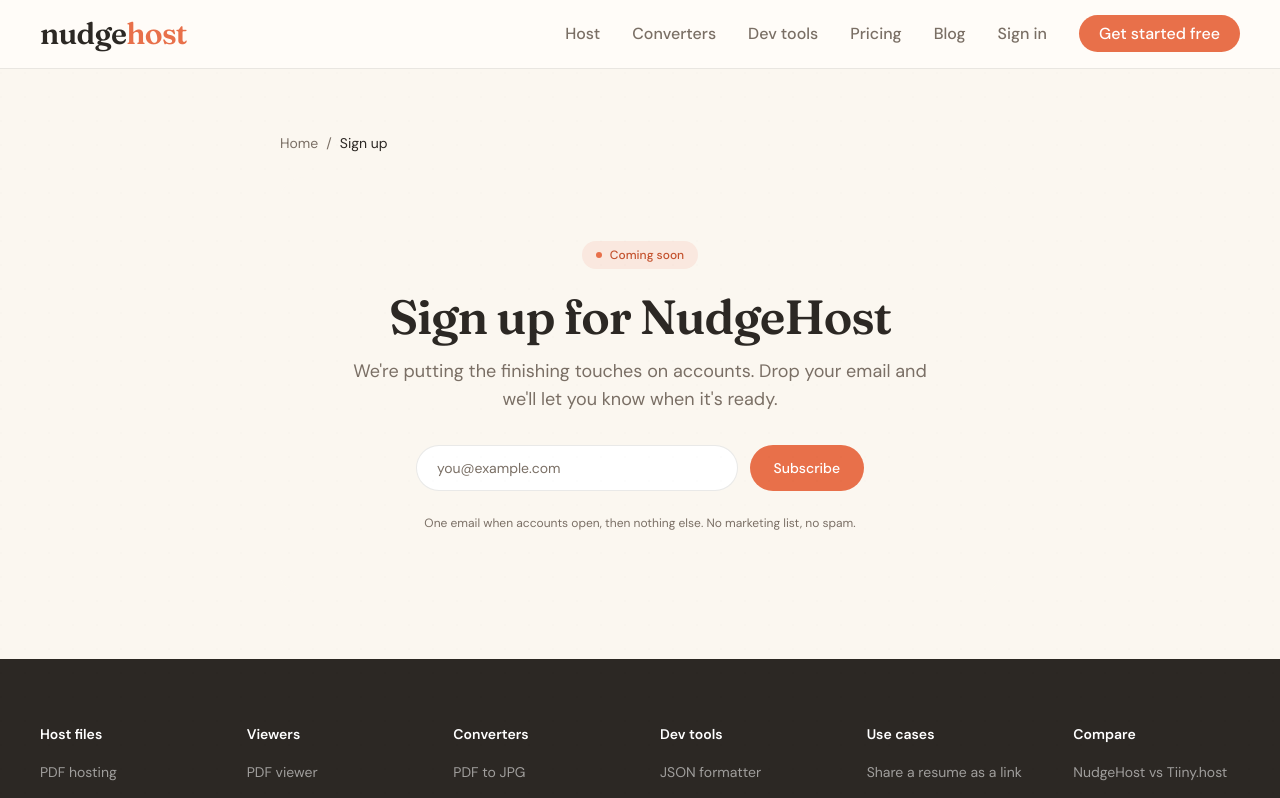
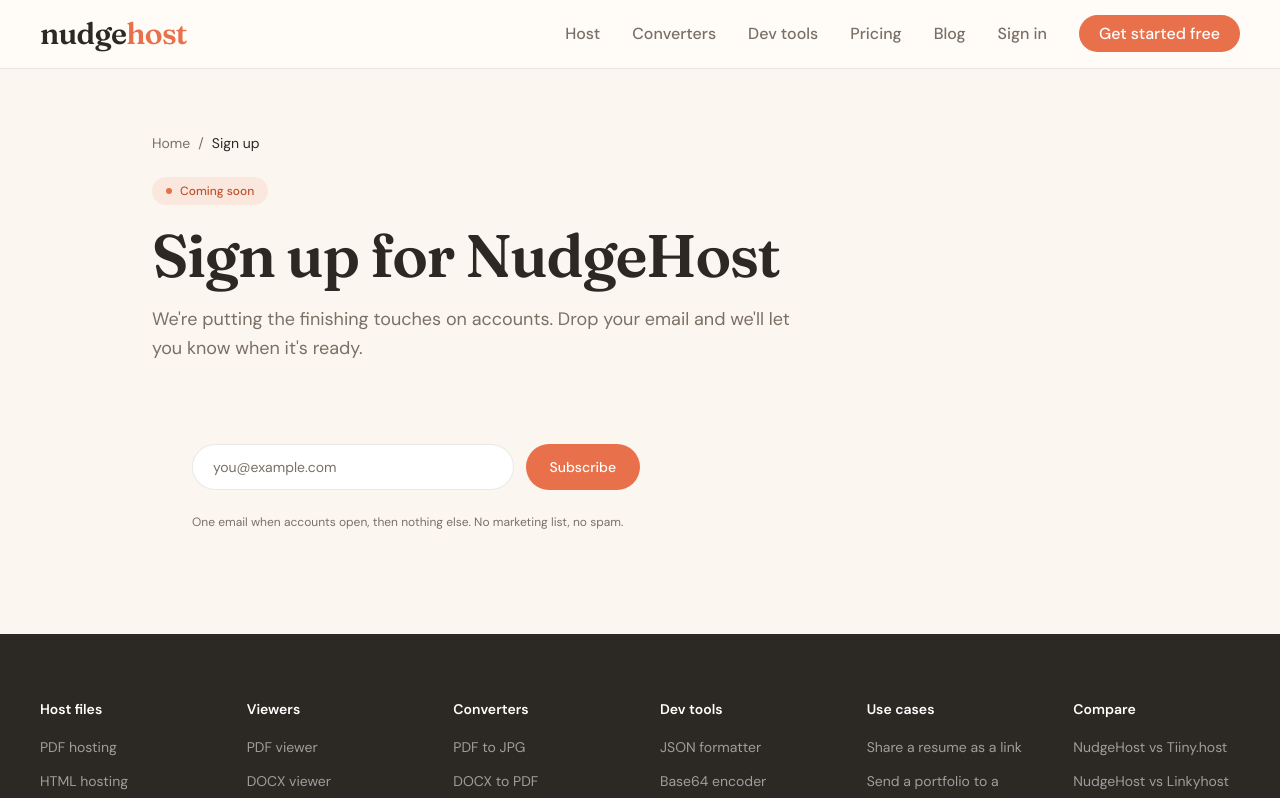
Before and after one commit to NudgeHostHQ/nudgehost, a Next.js app: page /sign-up in a window 1280 px wide. Shown: the top 798 px of the page. Built offline with nearby package versions, Linux system fonts and the light colour scheme; no server answers.

Commit message:
fix: align all page headers to match /dev-tools reference layout

```diff
--- a/app/host/page.tsx
+++ b/app/host/page.tsx
@@ -68,11 +68,11 @@
           </ol>
         </nav>
 
-        <header className="mb-12">
-          <h1 className="mb-4 font-display text-4xl font-semibold leading-tight tracking-tight md:text-6xl">
+        <header className="mb-10 max-w-2xl">
+          <h1 className="mb-5 font-display text-4xl font-semibold leading-tight tracking-tight md:text-6xl">
             Host any file as a link.
           </h1>
-          <p className="max-w-2xl text-lg text-muted">
+          <p className="text-lg leading-relaxed text-muted">
             Drop a file, get a clean shareable URL. PDFs, HTML pages, ZIPs, images, AI-generated
             outputs: anything you need to share, NudgeHost will host it for free.
           </p>
--- a/app/pricing/page.tsx
+++ b/app/pricing/page.tsx
@@ -159,15 +159,9 @@
       />
       <Navbar />
       <main>
-        {/* HERO */}
-        <section className="relative overflow-hidden px-6 py-16">
-          <div
-            className="absolute -right-32 -top-20 -z-0 h-[400px] w-[400px] rounded-full bg-peach opacity-40"
-            aria-hidden="true"
-          />
-          <div className="relative z-10 mx-auto max-w-5xl">
-            <nav aria-label="Breadcrumb" className="mb-5 text-sm text-muted">
-              <ol className="flex flex-wrap gap-2">
+        <div className="mx-auto max-w-5xl px-6 pt-16">
+          <nav aria-label="Breadcrumb" className="mb-6 text-sm text-muted">
+            <ol className="flex gap-2">
               <li>
                 <Link href="/" className="hover:text-charcoal">
                   Home
@@ -179,17 +173,19 @@
               </li>
             </ol>
           </nav>
+
+          <header className="mb-10 max-w-2xl">
             <h1 className="mb-5 font-display text-4xl font-semibold leading-tight tracking-tight md:text-6xl">
               Three plans, no traps.
             </h1>
-            <p className="max-w-2xl text-lg leading-relaxed text-muted">
+            <p className="text-lg leading-relaxed text-muted">
               The free plan is genuinely usable on its own. Pro adds custom
               domains, password protection, and bigger file limits when sharing
               becomes daily work. Team layers on shared seats, API access, and
               priority support for the small group of people doing this together.
             </p>
+          </header>
         </div>
-        </section>
 
         {/* PRICING CARDS */}
         <section
--- a/app/sign-up/page.tsx
+++ b/app/sign-up/page.tsx
@@ -32,7 +32,7 @@
   return (
     <>
       <Navbar />
-      <main className="mx-auto max-w-3xl px-6 py-16">
+      <main className="mx-auto max-w-5xl px-6 py-16">
         <nav aria-label="Breadcrumb" className="mb-6 text-sm text-muted">
           <ol className="flex gap-2">
             <li>
@@ -47,9 +47,9 @@
           </ol>
         </nav>
 
-        <div className="rounded-3xl bg-cream px-6 py-12 text-center md:px-12 md:py-16">
+        <header className="mb-10 max-w-2xl">
           {/* Coming-soon pill (same pattern as the blog hub) */}
-          <div className="mb-6 inline-flex items-center gap-2 rounded-full bg-coral-light px-3.5 py-1.5 text-xs font-medium text-coral-dark">
+          <div className="mb-5 inline-flex items-center gap-2 rounded-full bg-coral-light px-3.5 py-1.5 text-xs font-medium text-coral-dark">
             <span
               className="h-1.5 w-1.5 rounded-full bg-coral"
               aria-hidden="true"
@@ -57,22 +57,24 @@
             Coming soon
           </div>
 
-          <h1 className="mb-4 font-display text-4xl font-semibold leading-tight tracking-tight md:text-5xl">
+          <h1 className="mb-5 font-display text-4xl font-semibold leading-tight tracking-tight md:text-6xl">
             Sign up for NudgeHost
           </h1>
 
-          <p className="mx-auto mb-8 max-w-xl text-base leading-relaxed text-muted md:text-lg">
+          <p className="text-lg leading-relaxed text-muted">
             We&apos;re putting the finishing touches on accounts. Drop your
             email and we&apos;ll let you know when it&apos;s ready.
           </p>
+        </header>
 
+        <div className="rounded-3xl bg-cream px-6 py-10 md:px-10">
           {planLabel && (
             <div className="mb-6 inline-flex items-center gap-1.5 rounded-full border border-coral/40 bg-warm px-3.5 py-1.5 text-sm font-medium text-charcoal">
               {planLabel}
             </div>
           )}
 
-          <div className="mx-auto flex max-w-md flex-col gap-3 sm:flex-row">
+          <div className="flex max-w-md flex-col gap-3 sm:flex-row">
             <label htmlFor="signup-email" className="sr-only">
               Email address
             </label>
@@ -90,7 +92,7 @@
             </button>
           </div>
 
-          <p className="mx-auto mt-6 max-w-md text-xs text-muted">
+          <p className="mt-6 max-w-md text-xs text-muted">
             One email when accounts open, then nothing else. No marketing list,
             no spam.
           </p>
```
Lines whose indentation alone changed are shown as unchanged.
